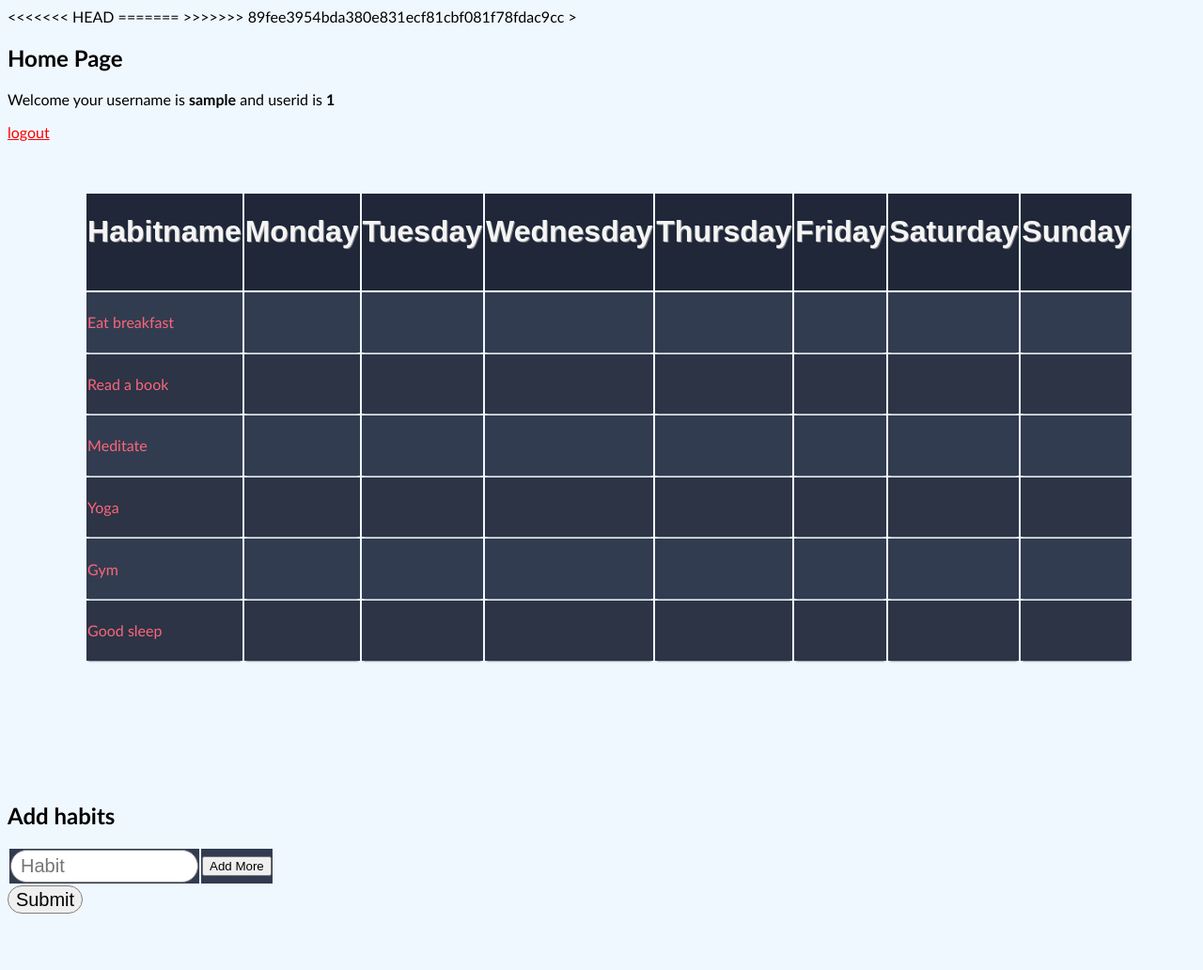
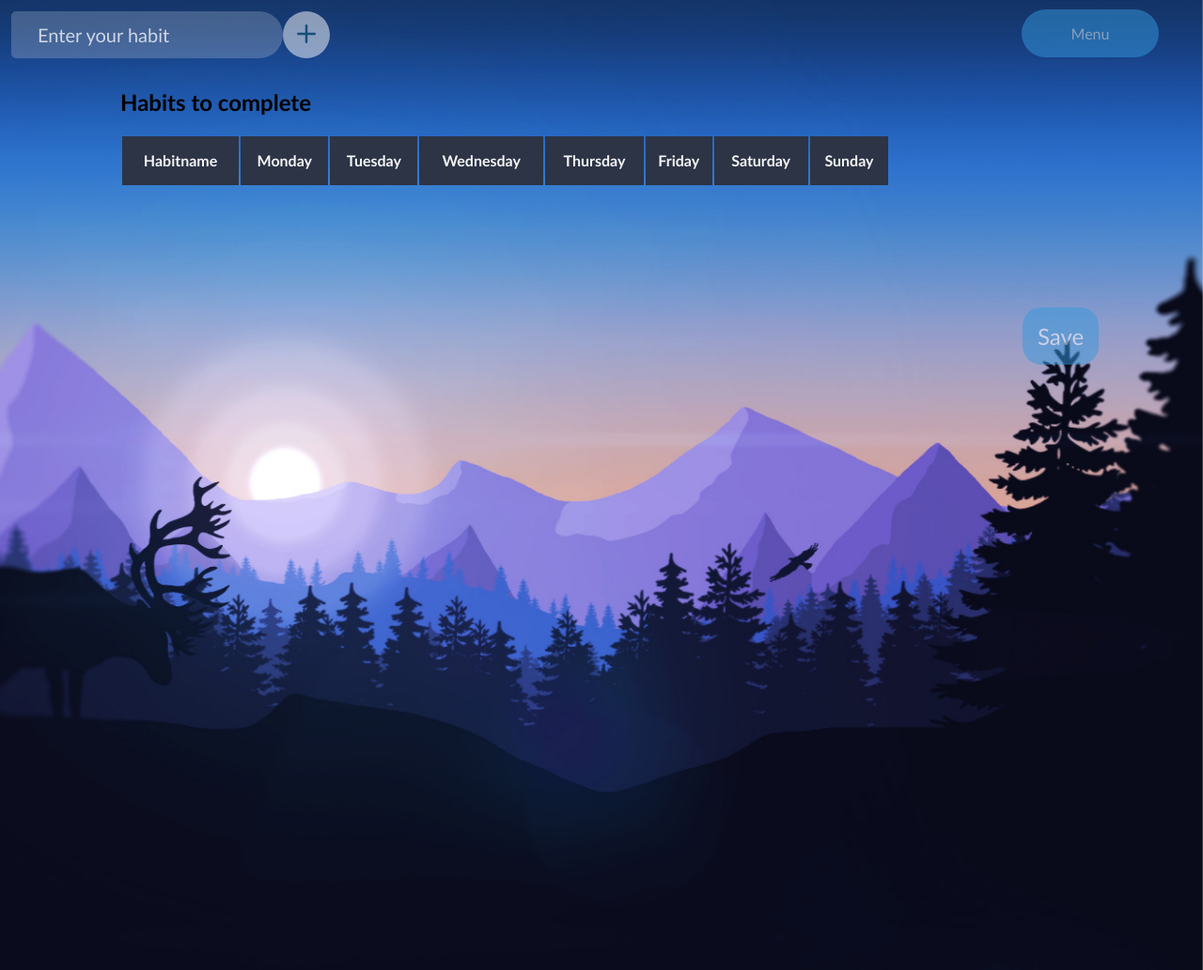
Before and after one commit to Scupo/Web_project_hyte, a PHP site: page / in a window 1280 px wide. Shown: the whole page at 94% size. Run offline with PHP 8.4, Linux system fonts and the light colour scheme; the visitor is signed in with stand-in values (Sample User, id 1); lists and menus that the app fills with data are empty.

Commit message:
major changes

```diff
--- /dev/null
+++ b/css/dropdown.css
@@ -0,0 +1,60 @@
+/*Credit to w3schools.com*/
+
+/* Dropdown Button */
+.dropbtn {
+  background-color: #3498DB;
+  color: white;
+  padding: 16px;
+  font-size: 16px;
+  border: none;
+  cursor: pointer;
+  opacity: 0.5;
+  border-radius: 30px;
+  width: 200%;
+
+}
+
+/* Dropdown button on hover & focus */
+.dropbtn:hover, .dropbtn:focus {
+  background-color: #2980B9;
+}
+
+/* The container <div> - needed to position the dropdown content */
+.dropdown {
+position: absolute;
+right: 0;
+z-index: 1;
+padding-right: 120px;
+}
+
+/* Dropdown Content (Hidden by Default) */
+.dropdown-content {
+  display: none;
+  position: absolute;
+  background-color: #f1f1f1;
+
+  min-width: 160px;
+  box-shadow: 0px 8px 16px 0px rgba(0,0,0,0.2);
+  z-index: 1;
+  opacity: 0.9;
+  border-radius: 30px;
+  text-align: center;
+
+}
+
+/* Links inside the dropdown */
+.dropdown-content a {
+  color: black;
+  padding: 12px 16px;
+  text-decoration: none;
+  display: block;
+}
+
+/* Change color of dropdown links on hover */
+.dropdown-content a:hover {
+
+  border-radius: 30px;
+  background-color: #ddd}
+
+/* Show the dropdown menu (use JS to add this class to the .dropdown-content container when the user clicks on the dropdown button) */
+.show {display:block;}
--- a/css/main.css
+++ b/css/main.css
@@ -1,8 +1,147 @@
+body, html {
+    height: 100%;
+    margin: 0;
+    padding: 0;
+   background-size: 100%;
+
+}
 
 
-body{
+body, input, button {
     font-family: 'Gill Sans', 'Gill Sans MT', Calibri, 'Trebuchet MS', sans-serif;
-    background-color: aliceblue;
+
+}
+
+body.index.php{
+
+
+}
+header  {
+    /*width: 100%;
+    height: 80px;
+
+
+    padding: 10px;
+    top: 0;
+    left: 0;
+    z-index: 5;
+
+    background: #136477;
+    box-shadow: 0px 2px 4px rgba(44, 62, 80, 0.15);
+    border-bottom-right-radius: 10px;
+    border-bottom-left-radius: 10px;
+*/
+
+}
+
+
+header form input{
+    width: 30%;
+    height: 50px;
+    float: left;
+    color: #fff;
+    font-size: 15px;
+    font-weight: 400;
+    text-indent: 18px;
+    padding: 0 60px 0 0;
+    background: rgba(255, 255, 255, 0.2);
+    border-radius: 5px 25px 25px 5px;
+    border: 0px;
+    box-shadow: none;
+    outline: none;
+
+    -webkit-appearance: none;
+    -moz-appearance: none;
+
+}
+
+
+
+header input::-webkit-input-placeholder {
+    color:rgba(255,255,255,0.75);
+}
+
+header input:-moz-input-placeholder {
+    color:rgba(255,255,255,0.75);
+}
+
+header input::-moz-input-placeholder {
+    color:rgba(255,255,255,0.75);
+}
+
+header input:-ms-input-placeholder {
+    color:rgba(255,255,255,0.75);
+}
+
+header .form-group {
+
+    width: 100%;
+    display:flex;
+    flex-direction:row;
+    padding:10px;
+
+}
+
+header form {
+
+    width: 70%;
+    display:flex;
+    flex-direction:row;
+    padding:2px;
+
+}
+
+header form button{
+    width: 50px;
+    height: 50px;
+
+
+    top:15px;
+    right:15px;
+    z-index:2;
+
+    border-radius: 30px;
+    background: #fff;
+    border: 0px;
+    box-shadow: none;
+    outline: none;
+    cursor: pointer;
+
+
+    opacity: 0.5;
+
+    -webkit-appearance: none;
+    -moz-appearance: none;
+}
+
+header button svg {
+    width: 20px;
+    height: 20px;
+
+    position: static;
+    top: 5%;
+    left: 50%;
+
+
+}
+
+header button svg .fill {
+    fill: #136477;
+  }
+
+
+.form-group {
+
+    padding: 12px;
+
+}
+
+input[type="checkbox"] {
+
+
+    height: 30px;
+    width: 30px;
+
 }
 
 h1{
@@ -10,74 +149,101 @@ h1{
     font-family: Arial, Helvetica, sans-serif;
     text-shadow: 1px 1px grey;
     position: relative;
-    color: whitesmoke;
+
+
+}
+.habit-table {
+
+    overflow: hidden;
+    width: 80%;
+    margin: 0 auto;
+    padding: 0 0 8em 0;
+
+
+}
+
+.habit-table button {
+
+
+
+    position: absolute;
+
+    z-index: 1;
+
+    left: 85%;
+    border:none;
+    display: inline-block;
+    font-size: 150%;
+    padding: 16px;
+    border-radius: 20px;
+    color:white;
+    background-color: #3498db;
+    opacity: 0.5;
 
 
 
 }
-/*.login{
-    text-align: center;
-    display: block;
-    position:relative;
 
-}*/
+.habit-table button:hover {
+    opacity: 1.0;
 
+
+}
+
+
+#dropdown-welcome {
+    text-align:center;
+}
 
 .container {
 
     width: 100%;
     height: 100%;
     position: absolute;
+    background: url(../img/forrest.png) no-repeat center center fixed;
+    -webkit-background-size: cover;
+    -moz-background-size: cover;
+    -o-background-size: cover;
+    background-size: cover;
+
+
 
 }
 
-    /* Background img */
+.container2 {
 
-.bg-image {
-    background-image: url('../img/Bike-adventure.jpg');
-    top:0;
-    left:0;
-    right:0;
-    bottom:0;
-    position:absolute;
-    background-position: center;
-    background-repeat: no-repeat;
+    width: 100%;
+    height: 100%;
+    position: absolute;
+
+    background: url(../img/calm4.jpg) no-repeat center center fixed;
+    -webkit-background-size: cover;
+    -moz-background-size: cover;
+    -o-background-size: cover;
     background-size: cover;
-    filter: blur(8px);
-    -webkit-filter: blur(8px);
-    z-index: 0;
-}
-/*.hb-txt-img{
-    background-image: url('../img/Habit-tracker-txt.png');
-    background-position: center;
-    background-repeat: no-repeat;
-    width: 100%;
-    display: block;
-    position: absolute;
-    z-index: 1;
-    bottom: 15%;
-    top: 0;
-    right: 0;
-    left: 0;
-}
-    */
 
-.habit-success{
-    position: block;
-    width: 300px;
-    border: 1px solid #ccc;
-    padding: 14px;
-    background: #ececec;
+
+
+
 
 }
 
+.container3 {
 
-#HabitSuccess{
-    Display: none;
-    width: 300px;
-    border: 1px solid #ccc;
-    padding: 14px;
-    background: #ececec;
+    width: 100%;
+    height: 100%;
+    position: absolute;
+
+    background: url(../img/calm3.jpg) no-repeat center center fixed;
+    -webkit-background-size: cover;
+    -moz-background-size: cover;
+    -o-background-size: cover;
+    background-size: cover;
+
+}
+
+.divider1 {
+    padding-top: 5px;
 }
 
 
@@ -127,13 +293,13 @@ h1{
     text-align: center;
     top: 20%;
     text-shadow: 1px 1px 4px rgb(0, 0, 0);
+    color: rgb(5, 5, 25);
 }
 input{
 
     border-radius: 50px;
     border: 1px solid grey;
-    width: 200px;
-    height: 35px;
+
     font-size: 20px;
 
 }
@@ -141,16 +307,27 @@ input[type=text]{
     padding: 0px 10px;
     font-size: 20px;
 }
+
+input[type=email] {
+    padding: 0px 10px;
+    font-size: 20px;
+}
+
+
 input[type=password]{
     padding: 0px 10px;
     font-size: 20px;
 }
-input:focus{
-    background-color: bisque;
-}
 
 #submit:hover{
     background-color: bisque;
+
+}
+
+
+header form button:hover{
+    background-color: #FFF;
+    opacity: 1.0;
 }
 #submit{
     width: 80px;
@@ -158,7 +335,8 @@ input:focus{
 }
 
 th{
-    text-align: left;
+    text-align: center;
+    color: whitesmoke;
 }
 
 
@@ -176,13 +354,14 @@ footer{
     -moz-box-shadow: 0 2px 2px -2px #0E1119;
     box-shadow: 0 2px 2px -2px #0E1119;
     color: whitesmoke;
+    text-align: center;
 }
 
 .habit-container {
-    text-align: left;
+
     overflow: hidden;
     width: 80%;
-    margin: 0 auto;
+
     display: table;
     padding: 0 0 8em 0;
 }
@@ -190,6 +369,17 @@ footer{
 .habit-container td, .habit-container th {
     padding-bottom: 2%;
     padding-top: 2%;
+
+}
+
+.habit-container h1{
+
+    font-family: Arial, Helvetica, sans-serif;
+    text-shadow: 1px 1px grey;
+    position: relative;
+    color: whitesmoke;
+
+
 
 }
 
@@ -201,15 +391,17 @@ footer{
 
 /* Background-color of the even rows */
 .habit-container tr:nth-child(even) {
-    background-color: #2C3446;
+    background-color: rgba(0, 0, 0, 0.2);
 }
 
 .habit-container th {
-    background-color: #1F2739;
+    background-color: #2C3446;
+
 
 }
 
-.habit-container td:first-child { color: #FB667A; }
+.habit-container td:first-child {
+    background-color: rgba(255, 255, 255, 0.2); color:#0E1119 ; }
 
 .habit-container tr:hover {
     background-color: #464A52;
@@ -236,8 +428,3 @@ footer{
     .habit-container td:nth-child(8),
     .habit-container th:nth-child(8) { display: none; }
 }
-
-@media screen and (min-width: 700px){
-    form{
-        width: 30%
-    }}
--- a/index.php
+++ b/index.php
@@ -1,7 +1,4 @@
-<<<<<<< HEAD
 <!DOCTYPE html>
-=======
->>>>>>> 89fee3954bda380e831ecf81cbf081f78fdac9cc
 <?php
   session_start();
 
@@ -20,7 +17,7 @@
 
 
 
-<html lang="en">>
+<html lang="en">
 <head>
 
      <meta charset="UTF-8">
@@ -29,147 +26,69 @@
 	<title>Home</title>
 
      <link rel="stylesheet" type="text/css" href="css/main.css">
+     <link rel="stylesheet" type="text/css" href="css/dropdown.css">
      <script src="https://ajax.googleapis.com/ajax/libs/jquery/3.3.1/jquery.min.js"></script>
      <script src="https://maxcdn.bootstrapcdn.com/bootstrap/3.3.6/js/bootstrap.min.js"></script>
      <script src="js/clickremove.js" type="text/javascript"></script>
+     <script src="js/addrow.js" type="text/javascript"></script>
+     <script src="js/dropdown.js" type="text/javascript"></script>
      <link href="https://fonts.googleapis.com/css?family=Norican" rel="stylesheet">
 
+
 </head>
+
+
 <body>
 
-<div class="header">
-	<h2>Home Page</h2>
-</div>
 <div class="content">
-  	<!-- notification message -->
-  	<?php if (isset($_SESSION['success'])) : ?>
-      <div class="error success" >
-      	<h3>
-          <?php
-               echo $_SESSION['success'];
-          	unset($_SESSION['success']);
-          ?>
-      	</h3>
-      </div>
-  	<?php endif ?>
-
     <!-- logged in user information -->
     <?php  if (isset($_SESSION['username'])) : ?>
-    	<p>Welcome your username is <strong><?php echo $_SESSION['username'];?></strong> and userid is <strong><?php echo $_SESSION['userid'];?></strong></p>
-    	<p> <a href="index.php?logout='1'" style="color: red;">logout</a> </p>
+
     <?php endif ?>
 </div>
 
-<!--Background picture
-<div class="bgcontainer">
-            <div class="bg-image">
-            </div>-->
+<div class="container2">
+<header>
 
-<!-- Dynamic Form for adding habits -->
-<div class="container">
-                <br />
-                <br />
 
-                <table class="habit-container">
-	<thead>
-		<tr>
-			<th><h1>Habitname</h1></th>
-			<th><h1>Monday</h1></th>
-			<th><h1>Tuesday</h1></th>
-               <th><h1>Wednesday</h1></th>
-               <th><h1>Thursday</h1></th>
-               <th><h1>Friday</h1></th>
-               <th><h1>Saturday</h1></th>
-               <th><h1>Sunday</h1></th>
-		</tr>
-	</thead>
-	<tbody>
-		<tr>
-			<td>Eat breakfast</td>
-			<td></td>
-			<td></td>
-               <td></td>
-               <td></td>
-               <td></td>
-               <td></td>
-               <td></td>
-		</tr>
-		<tr>
-			<td>Read a book</td>
-			<td></td>
-			<td></td>
-               <td></td>
-               <td></td>
-               <td></td>
-               <td></td>
-               <td></td>
-		</tr>
-		<tr>
-			<td>Meditate</td>
-			<td></td>
-			<td></td>
-               <td></td>
-               <td></td>
-               <td></td>
-               <td></td>
-               <td></td>
+<div class="form-group">
+                <form name="add_habit" id="add_habit" method="post">
+                    <input type="text" name="habitname" id="habitname" placeholder="Enter your habit" class="form-control name_list">
+                    <button type="button" onclick="addRow()" onSubmit="return false;" name="submithabit" id="submithabit" class="btn btn-info" value="Submit"><svg version="1.1" xmlns="http://www.w3.org/2000/svg" xmlns:xlink="http://www.w3.org/1999/xlink" x="0px" y="0px"viewBox="0 0 16 16" style="enable-background:new 0 0 16 16;" xml:space="preserve"><g><path class="fill" d="M16,8c0,0.5-0.5,1-1,1H9v6c0,0.5-0.5,1-1,1s-1-0.5-1-1V9H1C0.5,9,0,8.5,0,8s0.5-1,1-1h6V1c0-0.5,0.5-1,1-1s1,0.5,1,1v6h6C15.5,7,16,7.5,16,8z"/></g></svg></button>
+                </form>
+                <div class="dropdown">
+                <button onclick="drop()" class="dropbtn">Menu</button>
+                <div class="divider1"><div>
+                    <div id="myDropdown" class="dropdown-content">
+                        <p id="dropdown-welcome"><strong><?php echo $_SESSION['username'];?></strong></p>
+                        <a href="#">Progress</a>
+                        <a href="#">Achievements</a>
+                        <a href="index.php?logout='1'">Logout</a>
 
-		</tr>
-    <tr>
-			<td>Yoga</td>
-			<td></td>
-			<td></td>
-               <td></td>
-               <td></td>
-               <td></td>
-               <td></td>
-               <td></td>
-		</tr>
-    <tr>
-			<td>Gym</td>
-			<td></td>
-			<td></td>
-               <td></td>
-               <td></td>
-               <td></td>
-               <td></td>
-               <td></td>
-		</tr>
-    <tr>
-			<td>Good sleep</td>
-			<td></td>
-			<td></td>
-               <td></td>
-               <td></td>
-               <td></td>
-               <td></td>
-               <td></td>
-		</tr>
-	</tbody>
-</table>
-                <h2>Add habits</h2>
-                <div class="form-group">
-                     <form name="add_habit" id="add_habit" method="post">
-                          <div class="table-responsive">
-                               <table class="table table-bordered" id="dynamic_field">
-                                    <tr>
-                                         <td><input type="text" name="habitname[]" placeholder="Habit" class="form-control name_list" /></td>
-                                         <td><button type="button" name="add" id="add" class="btn btn-success">Add More</button></td>
-                                    </tr>
-                               </table>
-                               <input type="button" name="submit" id="submit" class="btn btn-info" value="Submit" />
-                          </div>
-                     </form>
                 </div>
-           </div>
+            </div>
+            </header>
+            <div class="habit-table">
+            <h2>Habits to complete</h2>
+            <table class ="habit-container">
 
-<!--<div class="habit-success">
-        <form method="get" id="HabitSuccess">
-        <input type="checkbox" name="habit"> <br>
-        <div id="habitadder"></div>
-        <input type="submit" value="Done!" name="checkhabit">
-        </form>
-</div> -->
+            <tr>
+                <th>Habitname</th>
+                <th>Monday</th>
+                <th>Tuesday</th>
+                <th>Wednesday</th>
+                <th>Thursday</th>
+                <th>Friday</th>
+                <th>Saturday</th>
+                <th>Sunday</th>
+
+            </table>
+</tr>
+<button type="button">Save</button>
+
+</div>
+</div>
+
 
 </body>
 </html>
--- a/server.php
+++ b/server.php
@@ -50,7 +50,6 @@ if (isset($_POST['reg_user'])) {
   			  VALUES('$username', '$email', '$password')";
   	mysqli_query($db, $query);
   	$_SESSION['username'] = $username;
-  	$_SESSION['success'] = "You are now logged in";
   	header('location: index.php');
   }
 }
```
Also changed, not shown: habit.php (+10 -13 lines), js/addrow.js (added, +78 -0 lines), js/clickremove.js (added, +37 -0 lines), js/dropdown.js (added, +21 -0 lines), login.php (+10 -10 lines), register.php (+10 -5 lines), img/Bike-adventure.jpg (added), img/Calm.png (added), img/Habit-tracker-txt.png (added), img/calm3.jpg (added), img/calm4.jpg (added), img/forrest.png (added), 1 other file.
